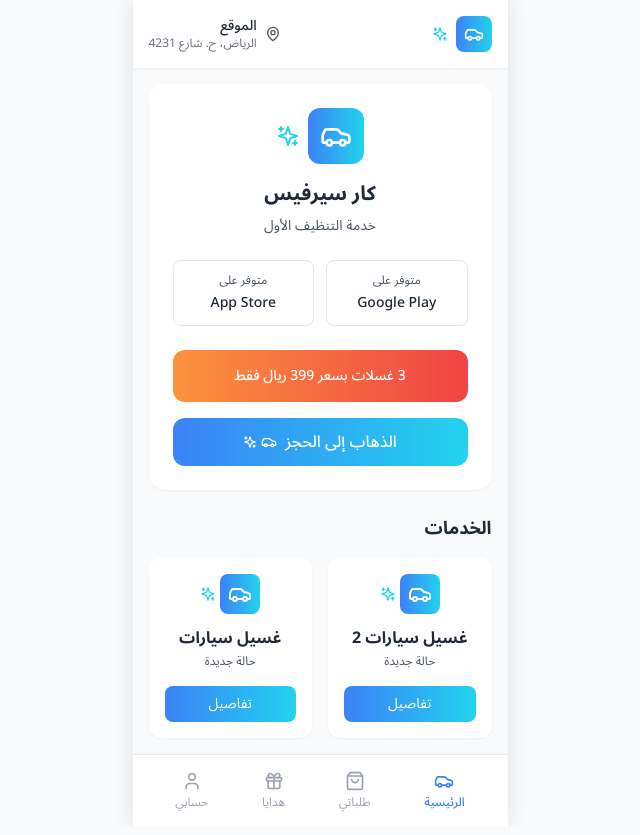
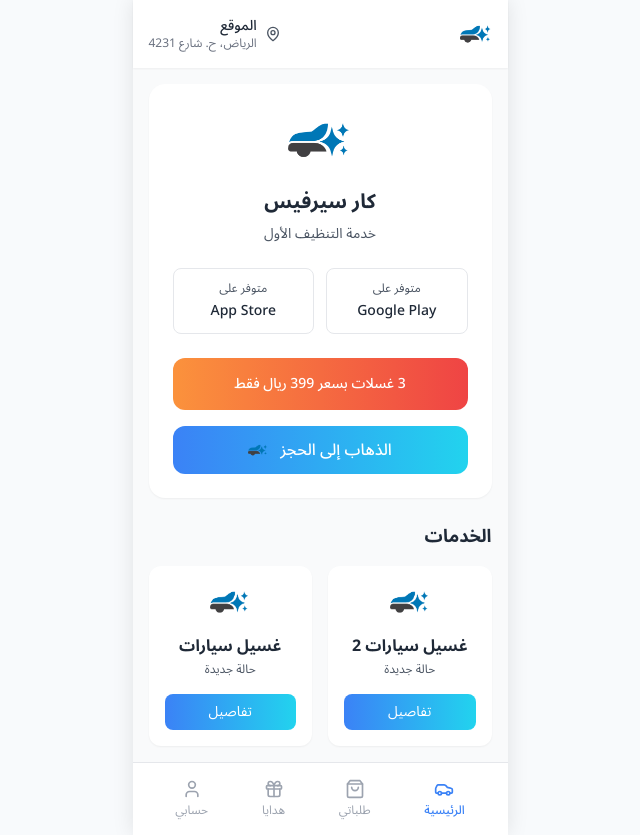
Before and after one commit to lonsieur-bit/prorpo, a React (Vite) app: page /home in a window 1280 px wide. Shown: the whole page, without its empty margins (320-960 px from the left). Built offline with nearby package versions, Linux system fonts and the light colour scheme.

Commit message:
Updated HomeScreen.tsx

```diff
--- a/src/components/HomeScreen.tsx
+++ b/src/components/HomeScreen.tsx
@@ -15,10 +15,11 @@
           <div className="flex items-center justify-between">
             <div className="flex items-center gap-3">
               <div className="flex items-center gap-2">
-                <div className="bg-gradient-to-r from-blue-500 to-cyan-400 p-2 rounded-lg">
-                  <Car size={20} className="text-white" />
-                </div>
-                <Sparkles size={16} className="text-cyan-400" />
+                <img
+                  src="/شعار نشمي.pdf (3).png"
+                  alt="شعار نشمي"
+                  className="w-8 h-8 object-contain"
+                />
               </div>
             </div>
             <div className="flex items-center gap-2">
@@ -35,11 +36,12 @@
           {/* Main Service Card */}
           <div className="bg-white rounded-2xl p-6 shadow-sm">
             <div className="text-center mb-6">
-              <div className="flex items-center justify-center gap-2 mb-4">
-                <div className="bg-gradient-to-r from-blue-500 to-cyan-400 p-3 rounded-xl">
-                  <Car size={32} className="text-white" />
-                </div>
-                <Sparkles size={24} className="text-cyan-400" />
+              <div className="flex items-center justify-center mb-4">
+                <img
+                  src="/شعار نشمي.pdf (3).png"
+                  alt="شعار نشمي"
+                  className="w-16 h-16 object-contain"
+                />
               </div>
               <h2 className="text-xl font-bold text-gray-800 mb-2">كار سيرفيس</h2>
               <p className="text-gray-600 text-sm">خدمة التنظيف الأول</p>
@@ -65,13 +67,14 @@
             {/* Book Button */}
             <button
               onClick={() => navigate('/booking')}
-              className="w-full bg-gradient-to-r from-blue-500 to-cyan-400 text-white font-medium py-3 px-6 rounded-xl flex items-center justify-center gap-2"
+              className="w-full bg-gradient-to-r from-blue-500 to-cyan-400 text-white font-medium py-3 px-6 rounded-xl flex items-center justify-center gap-3"
             >
               الذهاب إلى الحجز
-              <div className="flex items-center gap-1">
-                <Car size={16} />
-                <Sparkles size={14} />
-              </div>
+              <img
+                src="/شعار نشمي.pdf (3).png"
+                alt="شعار نشمي"
+                className="w-5 h-5 object-contain"
+              />
             </button>
           </div>
 
@@ -82,11 +85,12 @@
               {/* Service Card 1 */}
               <div className="bg-white rounded-xl p-4 shadow-sm">
                 <div className="text-center mb-4">
-                  <div className="flex items-center justify-center gap-1 mb-3">
-                    <div className="bg-gradient-to-r from-blue-500 to-cyan-400 p-2 rounded-lg">
-                      <Car size={24} className="text-white" />
-                    </div>
-                    <Sparkles size={16} className="text-cyan-400" />
+                  <div className="flex items-center justify-center mb-3">
+                    <img
+                      src="/شعار نشمي.pdf (3).png"
+                      alt="شعار نشمي"
+                      className="w-10 h-10 object-contain"
+                    />
                   </div>
                   <h4 className="font-bold text-gray-800 mb-1">غسيل سيارات 2</h4>
                   <p className="text-xs text-gray-600 mb-3">حالة جديدة</p>
@@ -99,11 +103,12 @@
               {/* Service Card 2 */}
               <div className="bg-white rounded-xl p-4 shadow-sm">
                 <div className="text-center mb-4">
-                  <div className="flex items-center justify-center gap-1 mb-3">
-                    <div className="bg-gradient-to-r from-blue-500 to-cyan-400 p-2 rounded-lg">
-                      <Car size={24} className="text-white" />
-                    </div>
-                    <Sparkles size={16} className="text-cyan-400" />
+                  <div className="flex items-center justify-center mb-3">
+                    <img
+                      src="/شعار نشمي.pdf (3).png"
+                      alt="شعار نشمي"
+                      className="w-10 h-10 object-contain"
+                    />
                   </div>
                   <h4 className="font-bold text-gray-800 mb-1">غسيل سيارات</h4>
                   <p className="text-xs text-gray-600 mb-3">حالة جديدة</p>
--- a/src/components/LocationPermission.tsx
+++ b/src/components/LocationPermission.tsx
@@ -19,10 +19,11 @@
         <div className="flex items-center justify-between mb-8 pt-4">
           <ArrowRight size={24} className="text-gray-600" />
           <div className="flex items-center gap-2">
-            <div className="bg-gradient-to-r from-primary-600 to-secondary-500 p-2 rounded-lg">
-              <Car size={20} className="text-white" />
-            </div>
-            <Sparkles size={20} className="text-secondary-500" />
+            <img
+              src="/شعار نشمي.pdf (3).png"
+              alt="شعار نشمي"
+              className="w-8 h-8 object-contain"
+            />
           </div>
           <div className="flex gap-1">
             <div className="w-6 h-1 bg-primary-600 rounded"></div>
--- a/src/components/PhoneVerification.tsx
+++ b/src/components/PhoneVerification.tsx
@@ -17,10 +17,11 @@
         <div className="flex items-center justify-between mb-8 pt-4">
           <ArrowRight size={24} className="text-gray-600" />
           <div className="flex items-center gap-2">
-            <div className="bg-gradient-to-r from-primary-600 to-secondary-500 p-2 rounded-lg">
-              <Car size={20} className="text-white" />
-            </div>
-            <Sparkles size={20} className="text-secondary-500" />
+            <img
+              src="/شعار نشمي.pdf (3).png"
+              alt="شعار نشمي"
+              className="w-8 h-8 object-contain"
+            />
           </div>
           <div className="flex gap-1">
             <div className="w-2 h-1 bg-primary-600 rounded"></div>
--- a/src/components/PinVerification.tsx
+++ b/src/components/PinVerification.tsx
@@ -30,10 +30,11 @@
         <div className="flex items-center justify-between mb-8 pt-4">
           <ArrowRight size={24} className="text-gray-600" />
           <div className="flex items-center gap-2">
-            <div className="bg-gradient-to-r from-primary-600 to-secondary-500 p-2 rounded-lg">
-              <Car size={20} className="text-white" />
-            </div>
-            <Sparkles size={20} className="text-secondary-500" />
+            <img
+              src="/شعار نشمي.pdf (3).png"
+              alt="شعار نشمي"
+              className="w-8 h-8 object-contain"
+            />
           </div>
           <div className="flex gap-1">
             <div className="w-2 h-1 bg-primary-600 rounded"></div>
--- a/src/components/SplashScreen.tsx
+++ b/src/components/SplashScreen.tsx
@@ -17,11 +17,13 @@
     <div className="screen-container">
       <div className="flex flex-col items-center justify-center h-full bg-gradient-to-br from-primary-50 to-secondary-50 p-8">
         <div className="relative mb-8">
-          <div className="bg-gradient-to-r from-primary-600 to-secondary-500 p-6 rounded-3xl shadow-xl">
-            <Car size={48} className="text-white" />
+          <div className="bg-white p-6 rounded-3xl shadow-xl">
+            <img
+              src="/شعار نشمي.pdf (3).png"
+              alt="شعار نشمي"
+              className="w-12 h-12 object-contain"
+            />
           </div>
-          <Sparkles className="absolute -top-2 -right-2 text-secondary-400" size={24} />
-          <Sparkles className="absolute -bottom-2 -left-2 text-primary-400" size={20} />
         </div>
 
         <div className="text-center">
```
